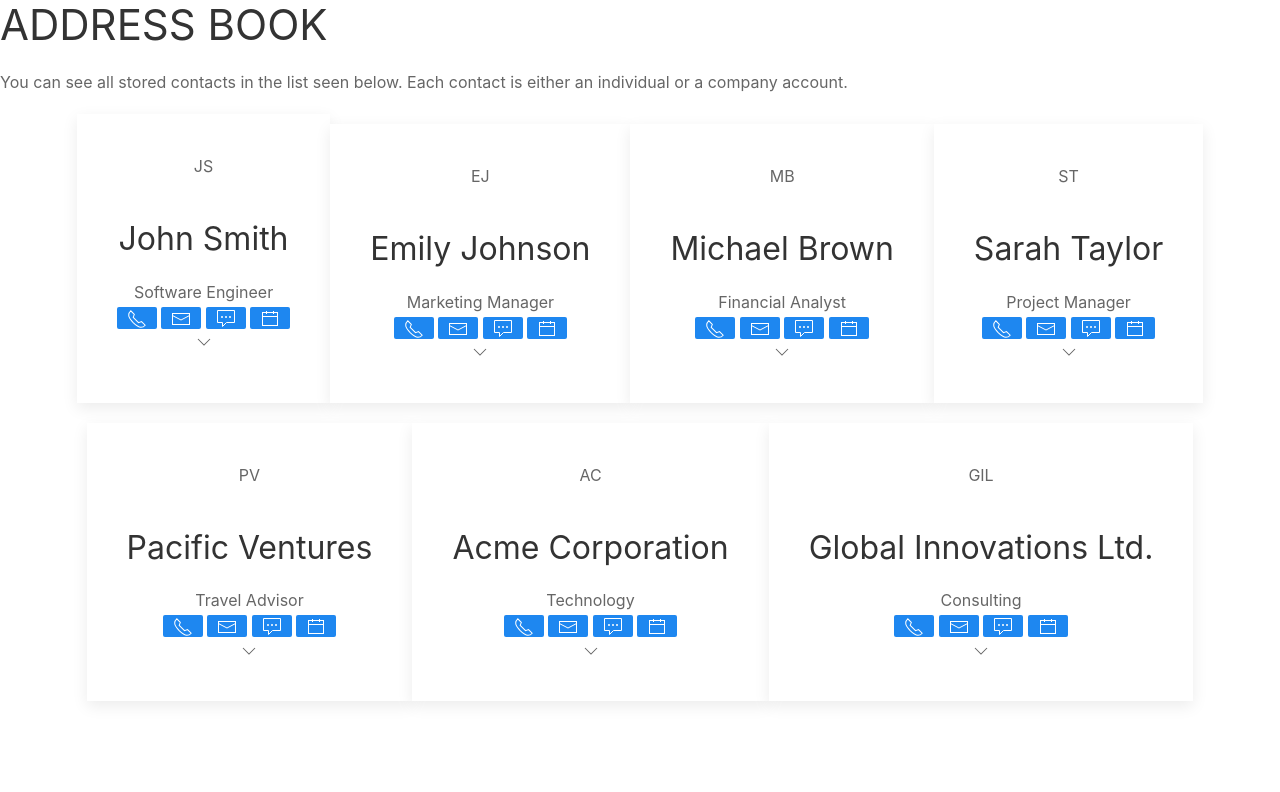
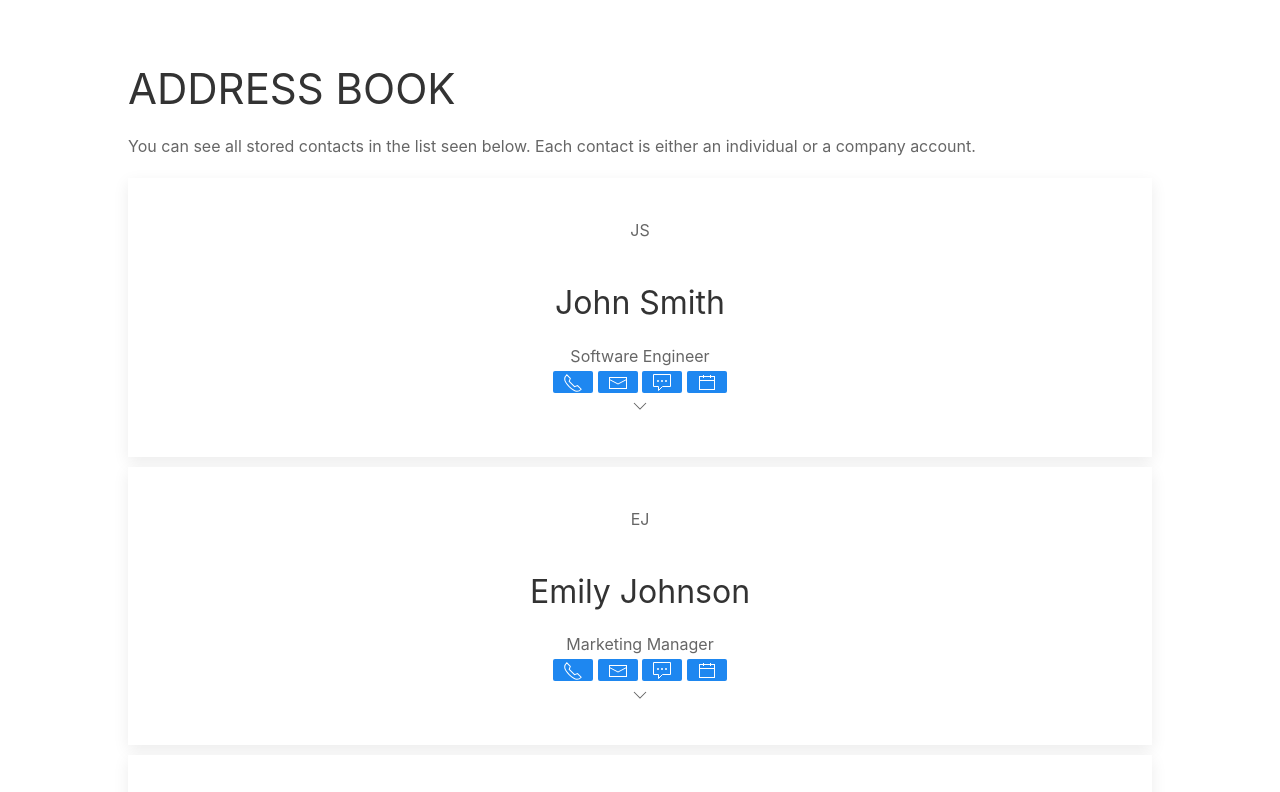
Before and after one commit to herdisheida/Filofax, a website built with Vite: page index.html in a window 1280 px wide. Shown: the top 792 px of the page. Built offline with nearby package versions, Linux system fonts and the light colour scheme.

Commit message:
add css file for style

```diff
--- a/index.html
+++ b/index.html
@@ -3,10 +3,14 @@
   <head>
     <meta charset="UTF-8" />
     <link rel="icon" type="image/svg+xml" href="/vite.svg" />
+
+    <!-- UIkit CSS (for cards) -->
+    <link rel="stylesheet" href="https://cdn.jsdelivr.net/npm/uikit@3.25.11/dist/css/uikit.min.css" />
+    <!-- style -->
+    <link rel="stylesheet" href="/src/style.css">
+
     <meta name="viewport" content="width=device-width, initial-scale=1.0" />
     <title>Filofax</title>
-    <!-- UIkit CSS (for cards) -->
-    <link rel="stylesheet" href="https://cdn.jsdelivr.net/npm/uikit@3.25.11/dist/css/uikit.min.css" />
   </head>
   <body>
     <div id="app"></div>
--- a/src/main.ts
+++ b/src/main.ts
@@ -179,7 +179,7 @@ function renderApp(root: HTMLElement, contacts: Contact[]) {
     </header>
 
     <main>
-      <section class="card-container uk-flex uk-flex-center uk-flex-wrap uk-text-center">
+      <section class="card-container uk-text-center">
         ${contacts.map(renderContactCard).join("")}
       </section>
     </main>
--- /dev/null
+++ b/src/style.css
@@ -0,0 +1,15 @@
+/* variables */
+:root {
+    --blue-green-color: #21cca3;
+    --bg-color: #f3f5fb;
+    --card-bg-color: #ffffff;
+
+    --primary-font-color: black;
+    --secondary-font-color: #939090;
+}
+
+
+/* space between screen-edge and items on screen */
+body {
+    margin: 4rem 8rem;
+}
```
